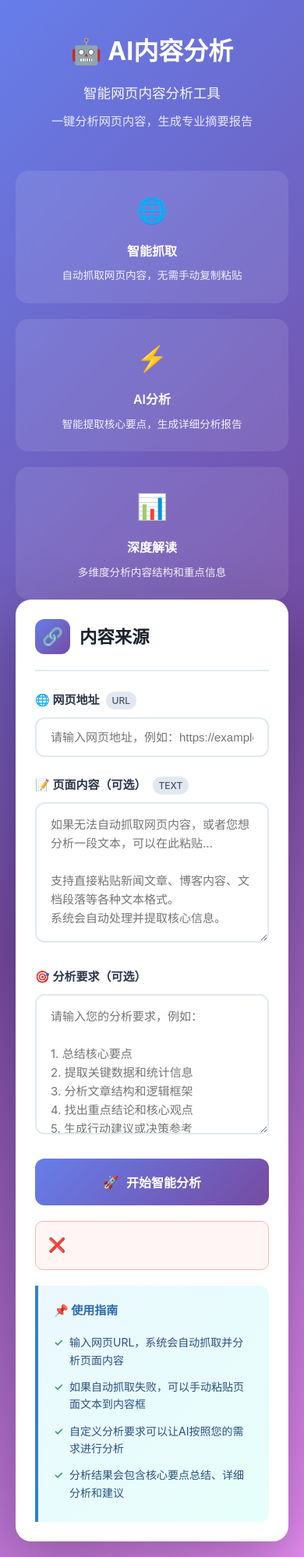
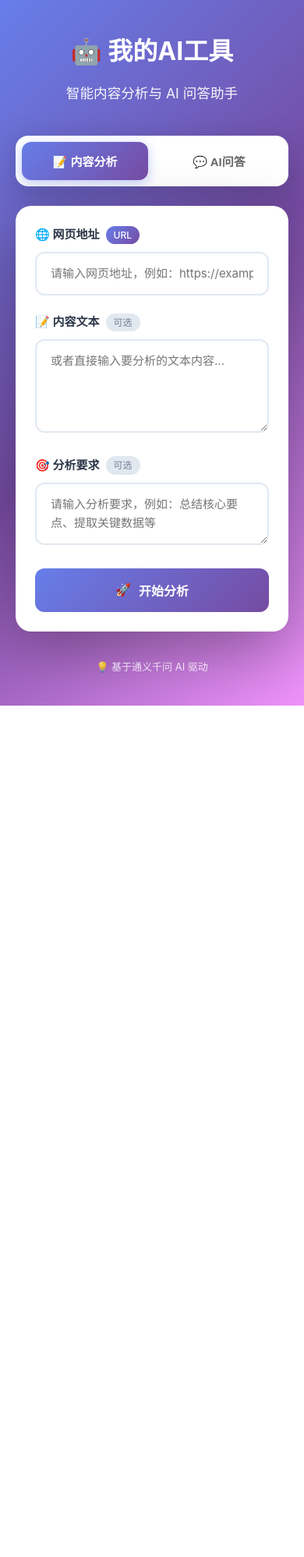
Before and after one commit to gztanlin/MyAITool, a website: page MyAITool.html in a window 390 px wide. Shown: the top 1997 px of the page at 78% size. After the commit the page ends 905 px from the top, so only its background shows below. Drawn offline with Linux system fonts and the light colour scheme.

Commit message:
同步更新MyAITool.html：添加模式切换功能（内容分析/AI问答）

```diff
--- a/MyAITool.html
+++ b/MyAITool.html
@@ -3,7 +3,7 @@
 <head>
     <meta charset="UTF-8">
     <meta name="viewport" content="width=device-width, initial-scale=1.0">
-    <title>AI内容分析 - 智能网页内容分析工具</title>
+    <title>我的AI工具</title>
     <style>
         * { margin: 0; padding: 0; box-sizing: border-box; }
         body {
@@ -14,99 +14,101 @@
             line-height: 1.6;
         }
         .container { max-width: 800px; margin: 0 auto; }
-        .header { text-align: center; color: white; margin-bottom: 50px; }
+        .header { text-align: center; color: white; margin-bottom: 40px; }
         .header h1 { font-size: 2.6rem; margin-bottom: 15px; font-weight: 700; }
-        .header p { opacity: 0.95; font-size: 1.1rem; margin-bottom: 10px; }
-        .header .tagline { opacity: 0.85; font-size: 0.95rem; }
+        .header p { opacity: 0.95; font-size: 1.1rem; }
+
+        .mode-tabs {
+            display: flex;
+            gap: 10px;
+            margin-bottom: 25px;
+            background: white;
+            padding: 8px;
+            border-radius: 16px;
+            box-shadow: 0 10px 40px rgba(0,0,0,0.2);
+        }
+        .mode-tab {
+            flex: 1;
+            padding: 14px 20px;
+            text-align: center;
+            background: transparent;
+            border-radius: 12px;
+            cursor: pointer;
+            transition: all 0.3s ease;
+            font-weight: 600;
+            font-size: 15px;
+            color: #666;
+            border: none;
+        }
+        .mode-tab.active {
+            background: linear-gradient(135deg, #667eea 0%, #764ba2 100%);
+            color: white;
+            box-shadow: 0 4px 15px rgba(102,126,234,0.4);
+        }
+        .mode-tab:not(.active):hover {
+            background: #f0f0f0;
+        }
 
         .card {
             background: white;
             border-radius: 20px;
             box-shadow: 0 25px 80px rgba(0,0,0,0.3);
-            padding: 40px;
-            margin-bottom: 25px;
+            padding: 35px;
         }
 
-        .card-header {
+        .form-group { margin-bottom: 22px; }
+        .form-group label {
             display: flex;
             align-items: center;
-            gap: 12px;
-            margin-bottom: 25px;
-            padding-bottom: 20px;
-            border-bottom: 2px solid #e2e8f0;
-        }
-        .card-header .icon {
-            width: 45px;
-            height: 45px;
-            background: linear-gradient(135deg, #667eea 0%, #764ba2 100%);
-            border-radius: 12px;
-            display: flex;
-            align-items: center;
-            justify-content: center;
-            font-size: 22px;
-        }
-        .card-header h2 {
-            font-size: 1.4rem;
-            color: #1a202c;
-            font-weight: 600;
-        }
-
-        .form-group { margin-bottom: 24px; }
-        .form-group label {
-            display: block;
+            gap: 8px;
             font-weight: 600;
             color: #2d3748;
             margin-bottom: 10px;
             font-size: 15px;
-            display: flex;
-            align-items: center;
-            gap: 8px;
         }
         .form-group label .badge {
+            background: linear-gradient(135deg, #667eea 0%, #764ba2 100%);
+            color: white;
+            padding: 2px 10px;
+            border-radius: 12px;
+            font-size: 12px;
+            font-weight: 500;
+        }
+        .form-group label .optional {
             background: #e2e8f0;
-            color: #4a5568;
-            padding: 2px 8px;
+            color: #718096;
+            padding: 2px 10px;
             border-radius: 12px;
             font-size: 12px;
             font-weight: 500;
         }
 
-        .form-group input {
+        .form-group input,
+        .form-group textarea {
             width: 100%;
-            padding: 15px 18px;
+            padding: 14px 18px;
             border: 2px solid #e2e8f0;
             border-radius: 12px;
             font-size: 15px;
             transition: all 0.3s;
             outline: none;
-            background: #fff;
+            font-family: inherit;
+            line-height: 1.6;
         }
-        .form-group input:focus {
+        .form-group input:focus,
+        .form-group textarea:focus {
             border-color: #667eea;
             box-shadow: 0 0 0 4px rgba(102,126,234,0.15);
         }
 
         .form-group textarea {
-            width: 100%;
-            padding: 15px 18px;
-            border: 2px solid #e2e8f0;
-            border-radius: 12px;
-            font-size: 15px;
-            min-height: 180px;
+            min-height: 120px;
             resize: vertical;
-            transition: all 0.3s;
-            outline: none;
-            font-family: inherit;
-            line-height: 1.6;
-        }
-        .form-group textarea:focus {
-            border-color: #667eea;
-            box-shadow: 0 0 0 4px rgba(102,126,234,0.15);
         }
 
         .submit-btn {
             width: 100%;
-            padding: 18px;
+            padding: 16px;
             background: linear-gradient(135deg, #667eea 0%, #764ba2 100%);
             color: white;
             border: none;
@@ -119,13 +121,28 @@
             align-items: center;
             justify-content: center;
             gap: 10px;
+            position: relative;
+            overflow: hidden;
         }
-        .submit-btn:hover {
-            transform: translateY(-3px);
+        .submit-btn::before {
+            content: '';
+            position: absolute;
+            top: 0;
+            left: -100%;
+            width: 100%;
+            height: 100%;
+            background: linear-gradient(90deg, transparent, rgba(255,255,255,0.2), transparent);
+            transition: left 0.5s;
+        }
+        .submit-btn:hover:not(:disabled)::before {
+            left: 100%;
+        }
+        .submit-btn:hover:not(:disabled) {
+            transform: translateY(-2px);
             box-shadow: 0 12px 30px rgba(102,126,234,0.4);
         }
         .submit-btn:disabled {
-            opacity: 0.6;
+            opacity: 0.7;
             cursor: not-allowed;
             transform: none;
         }
@@ -133,17 +150,17 @@
         .loading {
             display: none;
             text-align: center;
-            padding: 40px;
+            padding: 30px;
         }
         .loading.show { display: block; }
         .spinner {
-            width: 50px;
-            height: 50px;
-            border: 5px solid #e2e8f0;
+            width: 45px;
+            height: 45px;
+            border: 4px solid #e2e8f0;
             border-top-color: #667eea;
             border-radius: 50%;
             animation: spin 1s linear infinite;
-            margin: 0 auto 20px;
+            margin: 0 auto 15px;
         }
         @keyframes spin { to { transform: rotate(360deg); } }
         .loading p {
@@ -164,28 +181,17 @@
             display: flex;
             justify-content: space-between;
             align-items: center;
-            margin-bottom: 20px;
+            margin-bottom: 18px;
             padding-bottom: 15px;
             border-bottom: 2px solid #e2e8f0;
         }
         .result-title {
-            font-size: 1.3rem;
+            font-size: 1.25rem;
             font-weight: 600;
             color: #1a202c;
             display: flex;
             align-items: center;
             gap: 10px;
-        }
-        .result-meta {
-            display: flex;
-            gap: 15px;
-            font-size: 13px;
-            color: #718096;
-        }
-        .result-meta span {
-            background: #f7fafc;
-            padding: 6px 12px;
-            border-radius: 8px;
         }
 
         .summary-content {
@@ -193,10 +199,10 @@
             color: #4a5568;
             font-size: 15px;
             background: #f7fafc;
-            padding: 25px;
+            padding: 22px;
             border-radius: 12px;
             white-space: pre-wrap;
-            min-height: 200px;
+            min-height: 150px;
             border: 1px solid #e2e8f0;
         }
 
@@ -205,132 +211,47 @@
             background: #fff5f5;
             border: 1px solid #feb2b2;
             color: #c53030;
-            padding: 16px;
+            padding: 14px;
             border-radius: 10px;
-            margin-top: 20px;
+            margin-top: 18px;
             font-size: 14px;
-            display: flex;
             align-items: flex-start;
             gap: 10px;
         }
         .error-message.show { display: flex; }
         .error-message .icon { font-size: 18px; }
 
-        .tips {
-            background: linear-gradient(135deg, #ebf8ff 0%, #e6fffa 100%);
-            border-left: 4px solid #3182ce;
-            padding: 20px;
-            border-radius: 0 12px 12px 0;
-            margin-top: 20px;
-            font-size: 14px;
-            color: #2c5282;
-        }
-        .tips h4 {
-            margin-bottom: 12px;
-            color: #2b6cb0;
-            font-size: 15px;
-            display: flex;
-            align-items: center;
-            gap: 8px;
-        }
-        .tips ul {
-            list-style: none;
-            padding-left: 0;
-        }
-        .tips li {
-            padding: 6px 0;
-            padding-left: 20px;
-            position: relative;
-        }
-        .tips li::before {
-            content: '✓';
-            position: absolute;
-            left: 0;
-            color: #38a169;
-            font-weight: 600;
-        }
-
-        .features {
-            display: grid;
-            grid-template-columns: repeat(3, 1fr);
-            gap: 20px;
-            margin-top: 30px;
-        }
-        .feature-card {
-            background: rgba(255,255,255,0.1);
-            backdrop-filter: blur(10px);
-            border-radius: 16px;
-            padding: 25px;
-            text-align: center;
-            color: white;
-        }
-        .feature-card .icon {
-            font-size: 32px;
-            margin-bottom: 15px;
-        }
-        .feature-card h3 {
-            font-size: 1rem;
-            margin-bottom: 8px;
-            font-weight: 600;
-        }
-        .feature-card p {
-            font-size: 0.85rem;
-            opacity: 0.9;
-            line-height: 1.5;
-        }
-
         .footer {
             text-align: center;
             color: rgba(255,255,255,0.8);
-            margin-top: 40px;
+            margin-top: 35px;
             font-size: 13px;
         }
 
+        .hidden { display: none !important; }
+
         @media (max-width: 768px) {
-            .features {
-                grid-template-columns: 1fr;
-            }
-            .card {
-                padding: 25px;
-            }
-            .header h1 {
-                font-size: 2rem;
-            }
+            .card { padding: 25px; }
+            .header h1 { font-size: 2rem; }
         }
     </style>
 </head>
 <body>
     <div class="container">
         <div class="header">
-            <h1>🤖 AI内容分析</h1>
-            <p>智能网页内容分析工具</p>
-            <p class="tagline">一键分析网页内容，生成专业摘要报告</p>
+            <h1>🤖 我的AI工具</h1>
+            <p>智能内容分析与 AI 问答助手</p>
         </div>
 
-        <div class="features">
-            <div class="feature-card">
-                <div class="icon">🌐</div>
-                <h3>智能抓取</h3>
-                <p>自动抓取网页内容，无需手动复制粘贴</p>
-            </div>
-            <div class="feature-card">
-                <div class="icon">⚡</div>
-                <h3>AI分析</h3>
-                <p>智能提取核心要点，生成详细分析报告</p>
-            </div>
-            <div class="feature-card">
-                <div class="icon">📊</div>
-                <h3>深度解读</h3>
-                <p>多维度分析内容结构和重点信息</p>
-            </div>
+        <div class="mode-tabs">
+            <button class="mode-tab active" id="tab-analyze" onclick="switchMode('analyze')">📝 内容分析</button>
+            <button class="mode-tab" id="tab-chat" onclick="switchMode('chat')">💬 AI问答</button>
         </div>
 
         <div class="card">
-            <div class="card-header">
-                <div class="icon">🔗</div>
-                <h2>内容来源</h2>
-            </div>
+            <input type="hidden" id="modeSelect" value="analyze">
 
+            <div id="analyzeMode">
                 <div class="form-group">
                     <label>
                         🌐 网页地址
@@ -341,114 +262,150 @@
 
                 <div class="form-group">
                     <label>
-                    📝 页面内容（可选）
-                    <span class="badge">TEXT</span>
+                        📝 内容文本
+                        <span class="optional">可选</span>
                     </label>
-                <textarea id="contentInput" placeholder="如果无法自动抓取网页内容，或者您想分析一段文本，可以在此粘贴...
-
-支持直接粘贴新闻文章、博客内容、文档段落等各种文本格式。
-系统会自动处理并提取核心信息。"></textarea>
+                    <textarea id="contentInput" placeholder="或者直接输入要分析的文本内容..."></textarea>
                 </div>
 
                 <div class="form-group">
                     <label>
-                    🎯 分析要求（可选）
+                        🎯 分析要求
+                        <span class="optional">可选</span>
                     </label>
-                <textarea id="analysisPrompt" placeholder="请输入您的分析要求，例如：
+                    <textarea id="promptInput" placeholder="请输入分析要求，例如：总结核心要点、提取关键数据等" style="min-height: 80px;"></textarea>
+                </div>
+            </div>
 
-1. 总结核心要点
-2. 提取关键数据和统计信息
-3. 分析文章结构和逻辑框架
-4. 找出重点结论和核心观点
-5. 生成行动建议或决策参考
-
-留空则使用默认的综合分析模式。"></textarea>
+            <div id="chatMode" class="hidden">
+                <div class="form-group">
+                    <label>
+                        💬 你的问题
+                    </label>
+                    <textarea id="questionInput" placeholder="请输入你想问的问题..." style="min-height: 150px;"></textarea>
+                </div>
             </div>
 
             <button class="submit-btn" id="submitBtn">
-                <span>🚀</span>
-                <span>开始智能分析</span>
+                <span id="btnIcon">🚀</span>
+                <span id="btnText">开始分析</span>
             </button>
 
             <div class="loading" id="loading">
                 <div class="spinner"></div>
-                <p>AI 正在深度分析内容，请稍候...</p>
+                <p id="loadingText">AI 正在分析，请稍候...</p>
             </div>
 
             <div class="error-message" id="errorMessage">
                 <span class="icon">❌</span>
-                <span></span>
+                <span id="errorText"></span>
             </div>
 
             <div class="result-container" id="resultContainer">
                 <div class="result-header">
                     <div class="result-title">
-                        <span>📊</span>
-                        <span>分析结果</span>
-                    </div>
-                    <div class="result-meta">
-                        <span id="resultProvider"></span>
-                        <span id="resultLength"></span>
+                        <span id="resultIcon">📊</span>
+                        <span id="resultTitle">分析结果</span>
                     </div>
                 </div>
                 <div class="summary-content" id="summaryContent"></div>
             </div>
-
-            <div class="tips">
-                <h4>📌 使用指南</h4>
-                <ul>
-                    <li>输入网页URL，系统会自动抓取并分析页面内容</li>
-                    <li>如果自动抓取失败，可以手动粘贴页面文本到内容框</li>
-                    <li>自定义分析要求可以让AI按照您的需求进行分析</li>
-                    <li>分析结果会包含核心要点总结、详细分析和建议</li>
-                </ul>
-            </div>
         </div>
 
         <div class="footer">
-            <p>💡 AI配置已在后台设置，如需修改请联系管理员</p>
+            <p>💡 基于通义千问 AI 驱动</p>
         </div>
     </div>
 
     <script>
+        const modeSelect = document.getElementById('modeSelect');
         const urlInput = document.getElementById('urlInput');
         const contentInput = document.getElementById('contentInput');
-        const analysisPrompt = document.getElementById('analysisPrompt');
+        const promptInput = document.getElementById('promptInput');
+        const questionInput = document.getElementById('questionInput');
         const submitBtn = document.getElementById('submitBtn');
+        const btnText = document.getElementById('btnText');
+        const btnIcon = document.getElementById('btnIcon');
         const loading = document.getElementById('loading');
+        const loadingText = document.getElementById('loadingText');
         const errorMessage = document.getElementById('errorMessage');
+        const errorText = document.getElementById('errorText');
         const resultContainer = document.getElementById('resultContainer');
+        const resultTitle = document.getElementById('resultTitle');
+        const resultIcon = document.getElementById('resultIcon');
         const summaryContent = document.getElementById('summaryContent');
-        const resultProvider = document.getElementById('resultProvider');
-        const resultLength = document.getElementById('resultLength');
+        const analyzeMode = document.getElementById('analyzeMode');
+        const chatMode = document.getElementById('chatMode');
+        const tabAnalyze = document.getElementById('tab-analyze');
+        const tabChat = document.getElementById('tab-chat');
 
-        const providerNames = {
-            qianwen: '阿里云 - 通义千问',
-            wenxin: '百度 - 文心一言',
-            doubao: '字节跳动 - 豆包',
-            openai: 'OpenAI - GPT'
-        };
+        function switchMode(mode) {
+            modeSelect.value = mode;
 
-        async function summarize() {
+            if (mode === 'chat') {
+                analyzeMode.classList.add('hidden');
+                chatMode.classList.remove('hidden');
+                tabAnalyze.classList.remove('active');
+                tabChat.classList.add('active');
+                btnText.textContent = '提问';
+                btnIcon.textContent = '💬';
+                loadingText.textContent = 'AI 正在思考，请稍候...';
+            } else {
+                analyzeMode.classList.remove('hidden');
+                chatMode.classList.add('hidden');
+                tabAnalyze.classList.add('active');
+                tabChat.classList.remove('active');
+                btnText.textContent = '开始分析';
+                btnIcon.textContent = '🚀';
+                loadingText.textContent = 'AI 正在分析，请稍候...';
+            }
+
+            errorMessage.classList.remove('show');
+            resultContainer.classList.remove('show');
+        }
+
+        async function analyze() {
+            const mode = modeSelect.value;
+            errorMessage.classList.remove('show');
+            resultContainer.classList.remove('show');
+
+            let requestData = { mode };
+
+            if (mode === 'chat') {
+                const question = questionInput.value.trim();
+                if (!question) {
+                    showError('请输入问题');
+                    return;
+                }
+                requestData.question = question;
+            } else {
                 const url = urlInput.value.trim();
                 const content = contentInput.value.trim();
-            const prompt = analysisPrompt.value.trim();
+                const prompt = promptInput.value.trim();
 
                 if (!url && !content) {
-                showError('请输入网页地址或粘贴页面内容');
+                    showError('请输入网页地址或内容文本');
                     return;
                 }
 
+                if (url && content) {
+                    showError('请只选择网页地址或内容文本，不要同时输入');
+                    return;
+                }
+
+                requestData.url = url;
+                requestData.content = content;
+                requestData.prompt = prompt;
+            }
+
             loading.classList.add('show');
-            errorMessage.classList.remove('show');
-            resultContainer.classList.remove('show');
             submitBtn.disabled = true;
 
             try {
                 const response = await fetch('/api/summarize', {
                     method: 'POST',
                     headers: { 'Content-Type': 'application/json' },
-                    body: JSON.stringify({ url, content, prompt })
+                    body: JSON.stringify(requestData)
                 });
 
                 const data = await response.json();
@@ -457,9 +414,15 @@
                     throw new Error(data.error || '请求失败');
                 }
 
+                if (data.title === '错误') {
+                    resultTitle.textContent = '错误';
+                    resultIcon.textContent = '❌';
                     summaryContent.textContent = data.summary;
-                resultProvider.textContent = '服务商: ' + (providerNames[data.provider] || data.provider);
-                resultLength.textContent = '内容长度: ' + data.contentLength + ' 字符';
+                } else {
+                    resultTitle.textContent = mode === 'chat' ? 'AI 回答' : '分析结果';
+                    resultIcon.textContent = mode === 'chat' ? '💬' : '📊';
+                    summaryContent.textContent = data.summary;
+                }
                 resultContainer.classList.add('show');
 
             } catch (error) {
@@ -471,12 +434,15 @@
         }
 
         function showError(message) {
-            errorMessage.querySelector('span:last-child').textContent = message;
+            errorText.textContent = message;
             errorMessage.classList.add('show');
         }
 
-        submitBtn.addEventListener('click', summarize);
-        urlInput.addEventListener('keypress', (e) => { if (e.key === 'Enter') summarize(); });
+        submitBtn.addEventListener('click', analyze);
+
+        urlInput.addEventListener('keypress', (e) => {
+            if (e.key === 'Enter' && modeSelect.value === 'analyze') analyze();
+        });
     </script>
 </body>
 </html>
```
Lines whose indentation alone changed are shown as unchanged.
